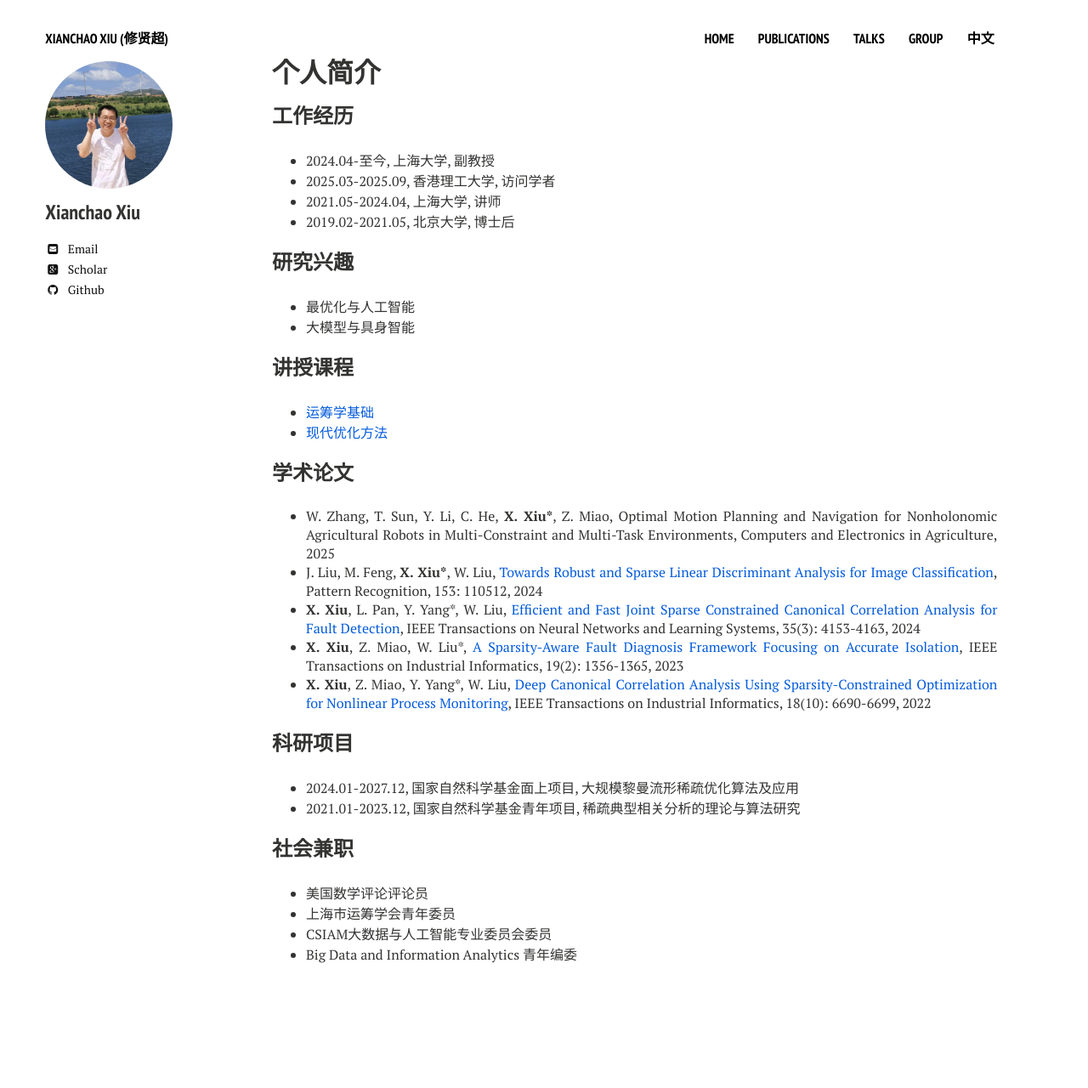
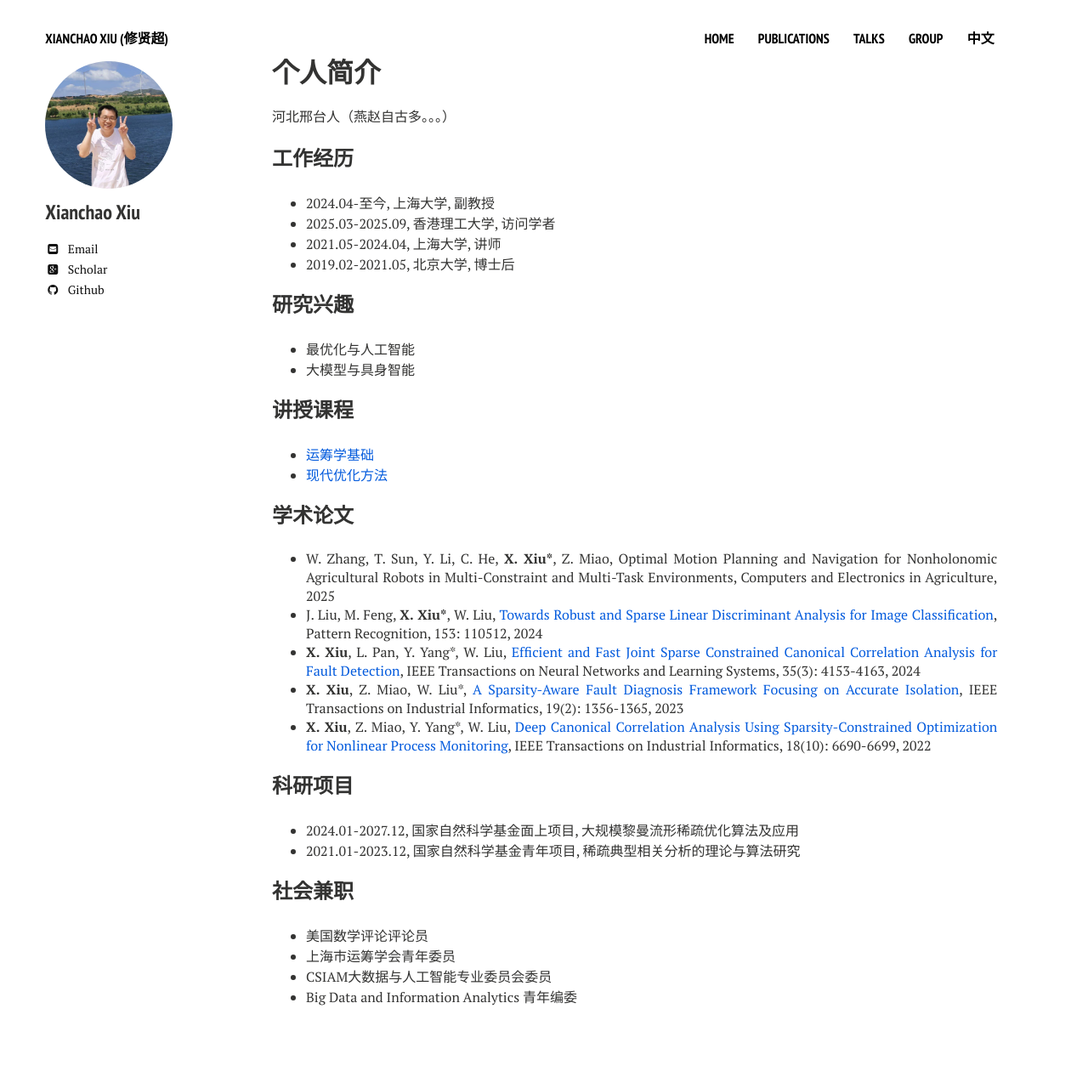
Before and after one commit to xianchaoxiu/xianchaoxiu.github.io, a Jekyll site: the page built from chinese/index.md, in a window 1280 px wide. Shown: the whole page at 85% size. Built offline with Jekyll 4.4.1, drawn with Linux system fonts in a browser that asks for light colours; nearby versions of some CDN libraries; before the commit the page ends 1230 px from its top, so only the background shows below that.

Commit message:
Update index.md

```diff
--- a/chinese/index.md
+++ b/chinese/index.md
@@ -7,7 +7,7 @@ comments: false
 share: false
 ---
 
-
+河北邢台人（燕赵自古多。。。）
 
 ### 工作经历
 * 2024.04-至今, 上海大学, 副教授 <br>
```
